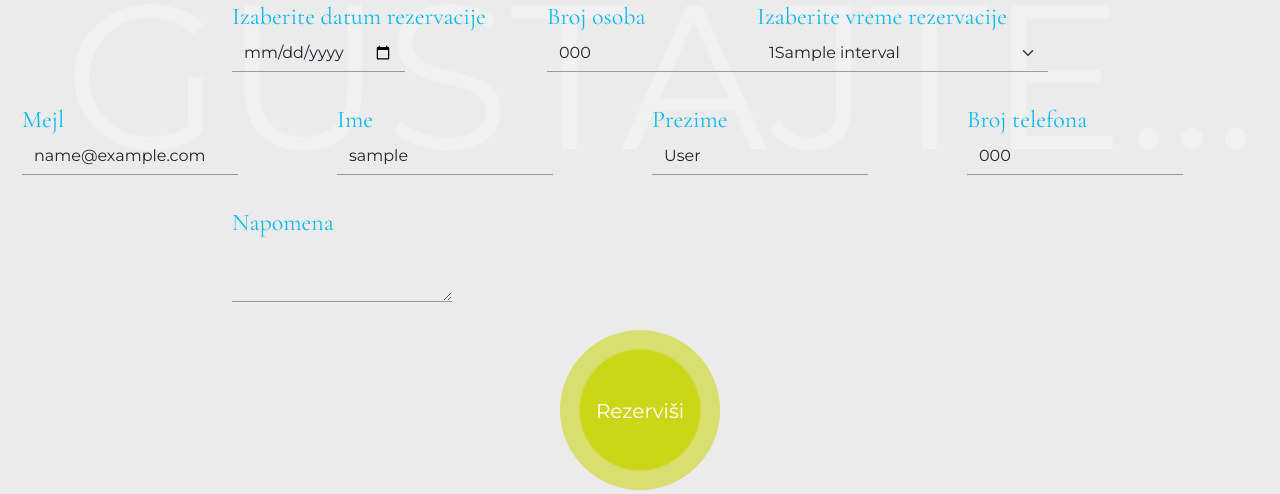
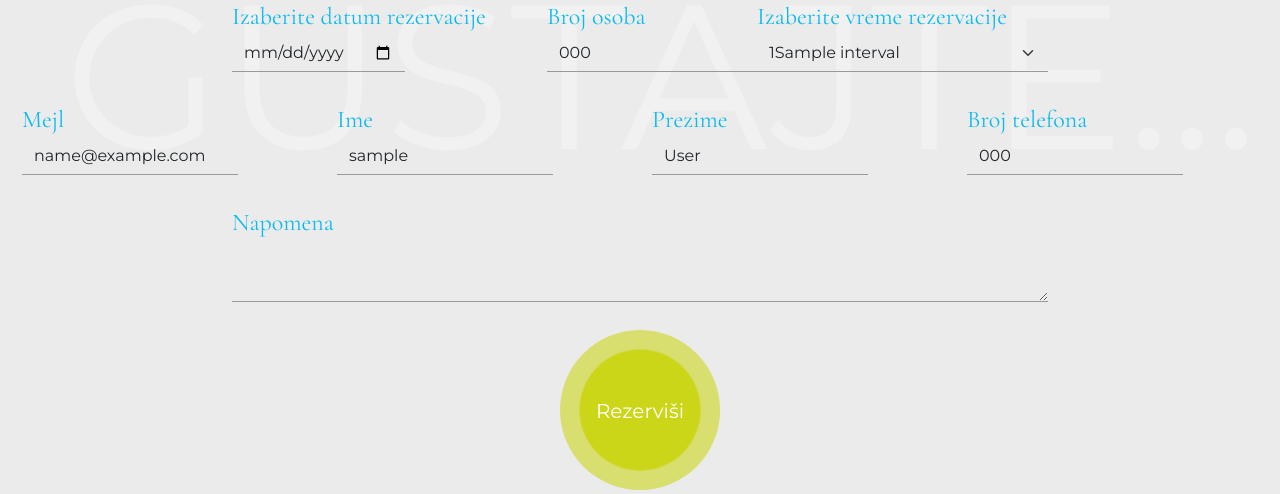
Before and after one commit to miiihaaas/Astal, a Flask app: template astal/templates/home.html in a window 1280 px wide. Shown: the part 358-852 px from the top of the page. Run offline with Flask 3, Linux system fonts and the light colour scheme; the template is opened without the code that fills it: most values are stand-ins (such as "Sample title", 1, 10 or a date in 2020); some libraries are stand-ins or nearby versions.

Commit message:
Miki-Astal-6

```diff
--- a/astal/static/css/astal.css
+++ b/astal/static/css/astal.css
@@ -15,7 +15,7 @@ label.cormorant { font-size: 24px; /*font-style: italic;*/ color: #0bbbef; }
 .astal-form input, .astal-form select, .astal-form textarea { background-color: transparent !important; border: 0 !important; border-bottom: 1px solid #999 !important; border-radius: 0 !important; }
 .astal-form input, .astal-form select, .astal-form textarea { margin-bottom: 30px; }
 h1.astal-heading { text-align: center; font-size: clamp(2rem, 5vw, 8rem); margin: 0 0 50px 0; }
-.form-control { width: auto; }
+.form-control:not(textarea) { width: auto; }
 .form-control:focus { box-shadow: none; border-bottom-color: #c8d400 !important; }
 .astal-form .btn { background-color: #0bbbef !important; border-color: #0bbbef !important; }
 .animated-btn { width: 120px; height: 120px; border-radius: 50%; line-height: 120px; display: inline-block; text-align: center; font-size: 20px; background-color: transparent; position: relative; background-repeat: no-repeat; background-position: 50% 50%; border: 0; }
```
